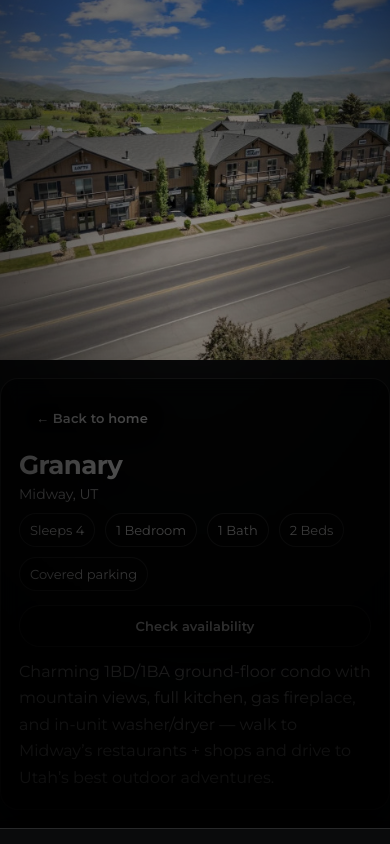
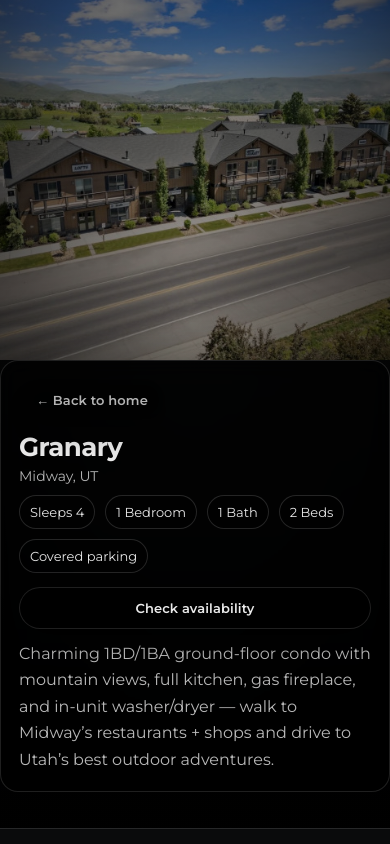
Before and after one commit to TimBlew/Roamstead-booking, a Next.js app: page /listings/granary-midway in a window 390 px wide. Shown: the top 844 px of the page. Built offline with nearby package versions, Linux system fonts and the light colour scheme.

Commit message:
fixed mobile layout fading for granary properties page

```diff
--- a/app/globals.css
+++ b/app/globals.css
@@ -457,7 +457,10 @@ ul,ol{ padding-left:18px; }
   z-index:2;
 }
 
+/* ✅ Ensure the hero card stays above the hero overlay on mobile too */
 .listingPage .listingHeroCard{
+  position:relative;
+  z-index:2;
   padding:18px;
   background:rgba(0,0,0,0.58);
   border:1px solid rgba(255,255,255,0.12);
@@ -570,7 +573,8 @@ ul,ol{ padding-left:18px; }
   .mk-cards{ grid-template-columns:1fr 1fr; }
   .propertyGrid{ grid-template-columns:1fr; }
 
-  .listingPage .listingHeroInner{ position:static; padding:18px 0; }
+  /* ✅ Keep it "positioned" so it can sit above ::after overlay */
+  .listingPage .listingHeroInner{ position:relative; z-index:2; padding:18px 0; }
   .listingPage .listingMain{ padding-top:18px; }
 
   .listingPage .listingGalleryGrid{ grid-template-columns:1fr; }
--- a/app/listings/granary-midway/page.tsx
+++ b/app/listings/granary-midway/page.tsx
@@ -52,11 +52,18 @@ export default function GranaryPage() {
         </div>
 
         <div className="container listingHeroInner">
-          <div className="listingHeroCard card">
+          <div
+            className="listingHeroCard card"
+            style={{ position: "relative", zIndex: 3 }}
+          >
             <div className="listingHeroTop">
               <div>
                 {/* Back to home */}
-                <Link href="/" className="button linkButton" style={{ marginBottom: "10px" }}>
+                <Link
+                  href="/"
+                  className="button linkButton"
+                  style={{ marginBottom: "10px" }}
+                >
                   ← Back to home
                 </Link>
 
```
